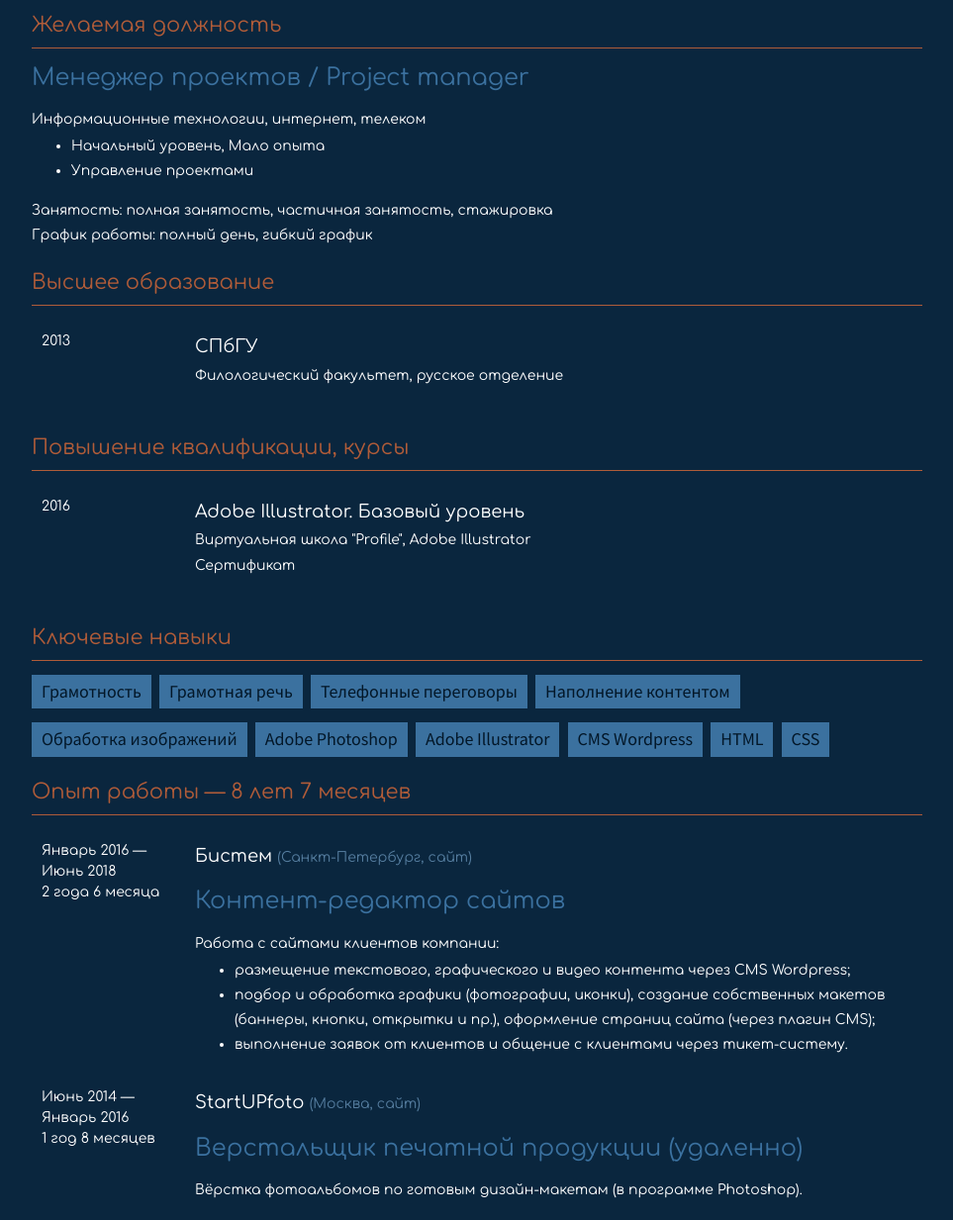
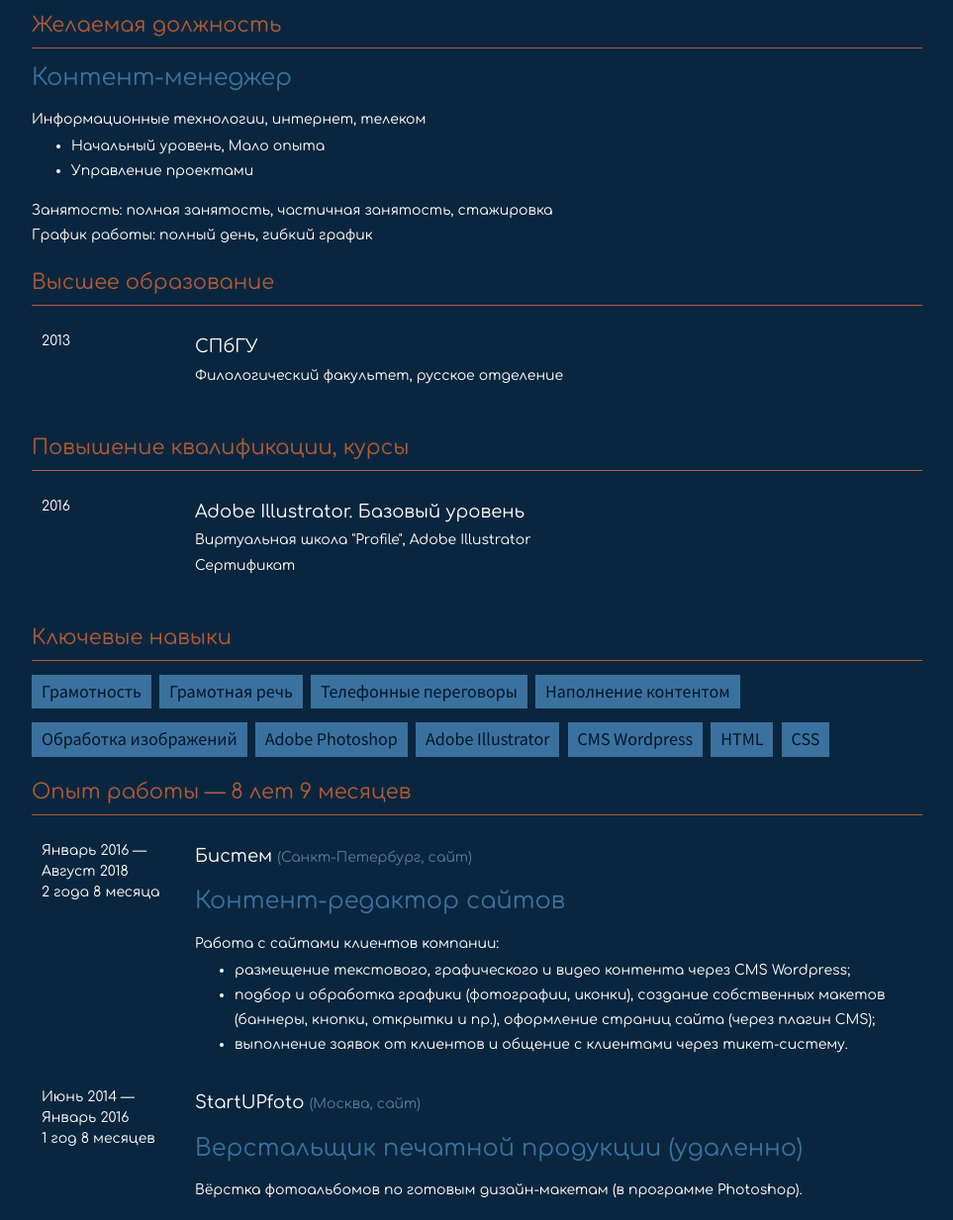
Before and after one commit to Librencia/Librencia.github.io, a plain HTML site: page index.html in a window 1280 px wide. Shown: the part 367-1600 px from the top of the page at 99% size, without its empty margins (158-1121 px from the left). Drawn offline with Linux system fonts and the light colour scheme.

Commit message:
Commit #1

```diff
--- a/index.html
+++ b/index.html
@@ -22,7 +22,7 @@
 	<p>+7 (950) 2239169<br>librencia@mail.ru<br><a href="https://vk.com/librencia" target="_blank">Страница ВКонтакте</a></p>
 	<p>Проживает: Санкт-Петербург, м. Академическая<br>Гражданство: Россия</p>
 	<h2>Желаемая должность</h2>
-	<p class="professia">Менеджер проектов / Project manager</p>
+	<p class="professia">Контент-менеджер</p>
 	<p class="odna_stroka">Информационные технологии, интернет, телеком</p>
   	<ul>
   		<li>Начальный уровень, Мало опыта</li>
@@ -60,10 +60,10 @@
 		<li>HTML</li>
 		<li>CSS</li>
 	</ul>
-  <h2>Опыт работы — 8 лет 7 месяцев</h2>
+  <h2>Опыт работы — 8 лет 9 месяцев</h2>
   <table>
   	<tr>
-  		<td class="daty">Январь 2016 — Июнь 2018<br>2 года 6 месяца</td>
+  		<td class="daty">Январь 2016 — Август 2018<br>2 года 8 месяца</td>
   		<td><span class="zagolovki">Бистем </span><span class="adresa">(Санкт-Петербург, <a href="http://bistem.ru/" target="_blank">сайт</a>)</span></span>
   			<p class="professia">Контент-редактор сайтов</p>
   			<p class="odna_stroka">Работа с сайтами клиентов компании:</p>
```
